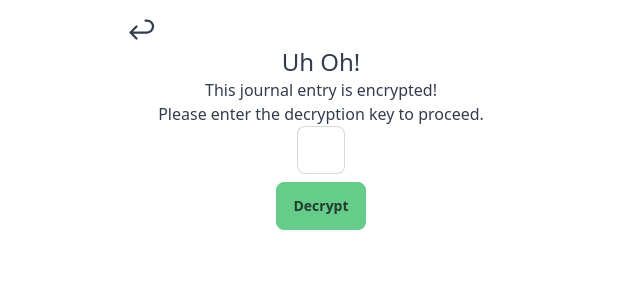
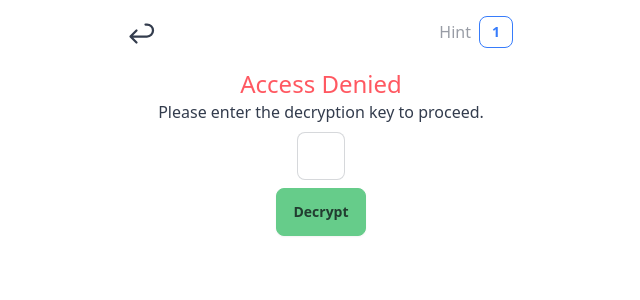
Before and after one commit to rw-a/puzzles, a Django app: template puzzles/templates/puzzles/puzzle_locked.html in a window 1280 px wide. Shown: the top 300 px of the page, without its empty margins (319-959 px from the left). Run offline with Django 5.2, Linux system fonts and the light colour scheme; the template is opened without the code that fills it: values that come from a table or form of the project are taken from there, others are empty; tables that the repository leaves empty hold one stand-in row (values such as "Sample post"); some libraries are stand-ins or nearby versions.

Commit message:
fix: hints shown in wrong page

```diff
--- a/puzzles/templates/puzzles/puzzle_locked.html
+++ b/puzzles/templates/puzzles/puzzle_locked.html
@@ -10,19 +10,35 @@
 <body>
     <div class="md:container p-4">
         <div class="lg:max-w-96 mx-auto">
-            <a href="/" class="inline-block">
-                <svg xmlns="http://www.w3.org/2000/svg" class="icon icon-tabler icon-tabler-arrow-back scale-150" width="24" height="24" viewBox="0 0 24 24" stroke-width="1.5" stroke="currentColor" fill="none" stroke-linecap="round" stroke-linejoin="round"><path stroke="none" d="M0 0h24v24H0z" fill="none"/><path d="M9 11l-4 4l4 4m-4 -4h11a4 4 0 0 0 0 -8h-1" /></svg>
-            </a>
-            <form method="post" class="flex flex-col items-center">{% csrf_token %}
-                <h2 class="text-2xl font-medium">Uh Oh!</h2>
-                <p>This journal entry is encrypted!</p>
+            <div class="flex justify-end items-center">
+                <a href="/" class="inline-block mr-auto">
+                    <svg xmlns="http://www.w3.org/2000/svg" class="icon icon-tabler icon-tabler-arrow-back scale-150" width="24" height="24" viewBox="0 0 24 24" stroke-width="1.5" stroke="currentColor" fill="none" stroke-linecap="round" stroke-linejoin="round"><path stroke="none" d="M0 0h24v24H0z" fill="none"/><path d="M9 11l-4 4l4 4m-4 -4h11a4 4 0 0 0 0 -8h-1" /></svg>
+                </a>
+                <p class="opacity-50 mr-2">Hint</p>
+                <div>
+                    {% for hint in hints %}
+                        <button class="btn btn-sm btn-secondary btn-outline" onclick="M{{ forloop.counter }}.showModal()">{{ hint.order }}</button>
+                        <dialog id="M{{ forloop.counter }}" class="modal">
+                          <div class="modal-box">
+                            <h3 class="font-bold text-lg">Hint #{{ hint.order }}</h3>
+                            <p class="py-4">{{ hint.description | safe }}</p>
+                          </div>
+                          <form method="dialog" class="modal-backdrop">
+                            <button>close</button>
+                          </form>
+                        </dialog>
+                    {% endfor %}
+                </div>
+            </div>
+            <form method="post" class="flex flex-col items-center my-5">{% csrf_token %}
+                <h2 class="text-2xl font-medium text-error">Access Denied</h2>
                 <p>Please enter the decryption key to proceed.</p>
-                <div id="inputs">
+                <div id="inputs" class="my-2">
                     {% for c in puzzle.password %}
                     <input name="{{ forloop.counter }}" title="Decryption Key" type="{{ puzzle.password_type }}" class="input input-bordered w-12 text-base-content" minlength="1" maxlength="1">
                     {% endfor %}
                 </div>
-                <input type="submit" title="Decrypt" value="Decrypt" class="btn btn-primary my-2">
+                <input type="submit" title="Decrypt" value="Decrypt" class="btn btn-primary">
             </form>
             {% if failed %}
                 <div class="alert alert-error text-error-content">Incorrect Password</div>
```
Also changed, not shown: puzzles/templates/puzzles/puzzle_view.html (+1 -15 lines), puzzles/views.py (+6 -5 lines).
